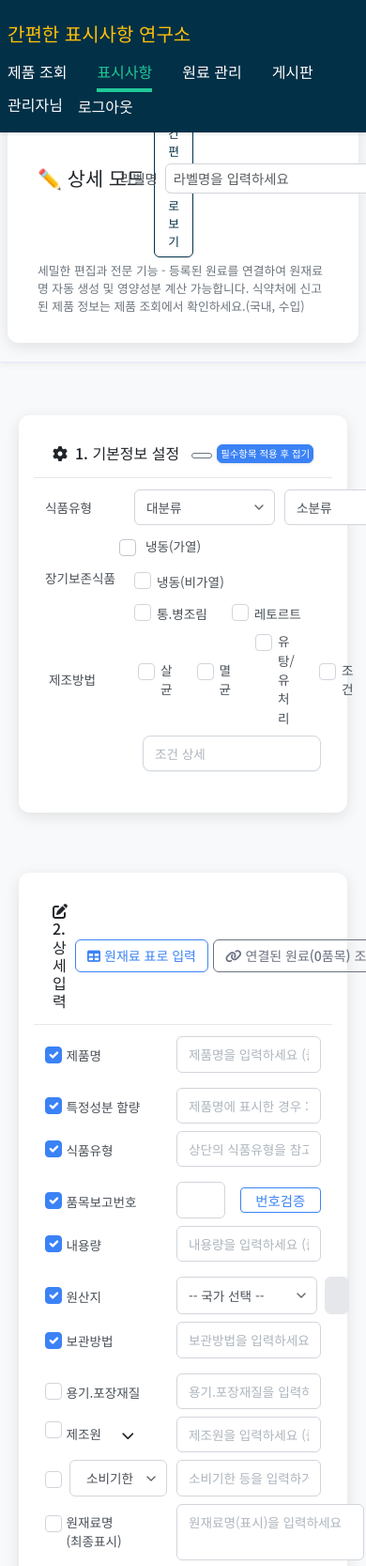
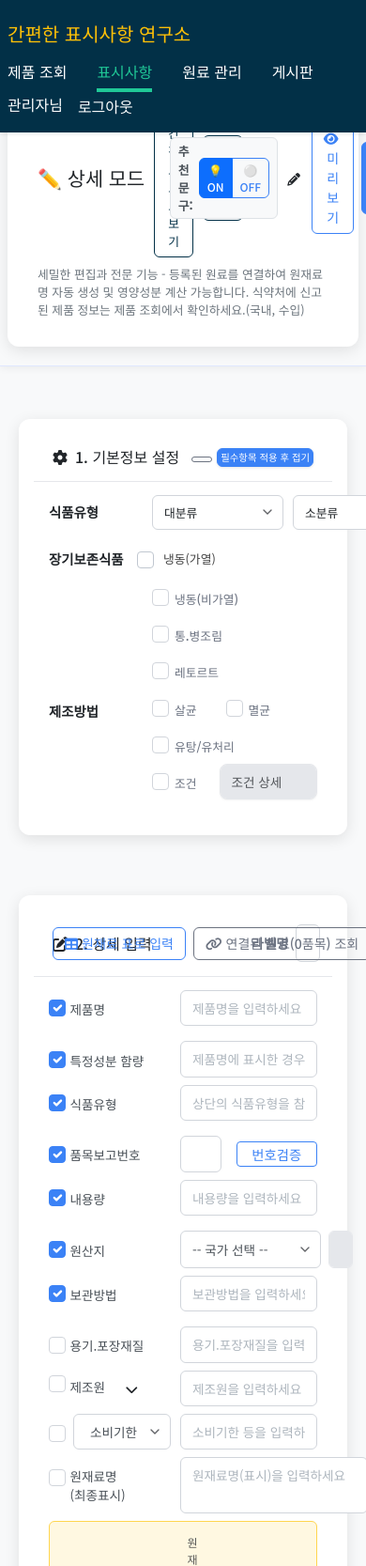
Before and after one commit to labeldata/labeldata, a Django app: page /label/label/create/ in a window 390 px wide. Shown: the top 1667 px of the page at 94% size. Run offline with Django 5.2, Linux system fonts and the light colour scheme; the visitor is signed in with stand-in values (Sample User, id 1); data that the repository does not hold is empty; some libraries are stand-ins or nearby versions.

Commit message:
상세모드 추천문구 ON/OFF 버튼 추가 및 필드 배치 조정 - 헤더) 버튼 순서 변경(리스트 왼쪽으로 배치, 추천문구 ON/OFF 토글 버튼 추가) - 기본정보) 식품유형 버튼 문구 수정(자동 입력 → 클릭 입력) - 기본정보) 필드 간격 조정, 조건 항목 위치 변경 및 Bootstrap 반응형 그리드로 변경 - 상세입력) 라벨명 필드를 헤더에서 상세입력 섹션으로 이동 - 코드 정리) 중복된 DOMContentLoaded 이벤트 리스너 통합

```diff
--- a/v1/static/js/label/phrase_autocomplete.js
+++ b/v1/static/js/label/phrase_autocomplete.js
@@ -216,6 +216,11 @@
     }
 
     async showRecommendations(fieldName, targetElement) {
+        // 토글 상태 확인 - 비활성화되어 있으면 추천 창 표시하지 않음
+        if (typeof window.recommendationsEnabled !== 'undefined' && !window.recommendationsEnabled) {
+            return;
+        }
+
         // 기존 추천 박스 제거
         this.hideRecommendations();
 
--- a/v1/templates/label/label_creation.html
+++ b/v1/templates/label/label_creation.html
@@ -25,10 +25,9 @@
   <div class="container">
     <div class="card modern-card" style="margin-bottom: 0;">
       <div class="card-body" style="padding: 0.875rem 1rem;">
-        <div class="d-flex flex-column" style="gap: 4px;">
-          <!-- 1줄: 3개 영역 분할 -->
+        <!-- 1줄: 타이틀 + 버튼들 -->
         <div class="d-flex align-items-center justify-content-between" style="gap: 10px;">
-            <!-- 왼쪽: 타이틀 + 간편모드 보기 -->
+          <!-- 왼쪽: 타이틀 + 간편모드 보기 + 리스트 -->
           <div class="d-flex align-items-center" style="gap: 10px;">
             <h2 class="mb-0" style="flex-shrink:0; font-size: 1.3rem;">
               ✏️ 상세 모드
@@ -36,28 +35,24 @@
             <button type="button" class="btn btn-outline-secondary btn-sm" onclick="switchToHome();" title="간편 모드로 전환">
               📋 간편 모드로 보기
             </button>
+            <button type="button" class="btn btn-outline-secondary btn-sm" onclick="window.location.href='{% url 'label:my_label_list' %}'" title="표시사항 리스트로 돌아가기">
+              <i class="fas fa-list me-1"></i>리스트
+            </button>
           </div>
 
-            <!-- 중간: 라벨명 + 리스트 보기 -->
-            <div class="d-flex align-items-center" style="gap: 10px;">
-              <div style="display:flex; align-items:center;">
-                <label for="my_label_name_top" class="mb-0"
-                  style="font-size:0.9rem; font-weight:500; color:#495057; margin-right:8px; white-space:nowrap;">
-                  라벨명
+          <!-- 중간: 추천문구 토글 -->
+          <div class="d-flex align-items-center" style="gap: 6px; padding: 4px 8px; background: #f8f9fa; border-radius: 6px; border: 1px solid #dee2e6;">
+            <span style="font-size: 0.8rem; font-weight: 600; color: #495057;">추천문구:</span>
+            <div class="btn-group btn-group-sm" role="group" aria-label="Recommendation toggle">
+              <input type="radio" class="btn-check" name="recommendMode" id="recommendOn" autocomplete="off" checked>
+              <label class="btn btn-outline-primary" for="recommendOn" title="입력 시 추천문구 자동 표시" style="padding: 0.15rem 0.5rem; font-size: 0.75rem;">
+                💡 ON
               </label>
-                <input type="text" id="my_label_name_top" name="my_label_name_top"
-                       class="form-control auto-expand"
-                       placeholder="라벨명을 입력하세요"
-                       value="{{ label.my_label_name|default:'' }}"
-                       style="font-size:0.9rem; font-weight:500; color:#495057; width:250px; height:2rem; padding:4px 8px;"
-                       oninput="document.getElementById('my_label_name_hidden').value = this.value;">
+              <input type="radio" class="btn-check" name="recommendMode" id="recommendOff" autocomplete="off">
+              <label class="btn btn-outline-primary" for="recommendOff" title="추천문구 표시하지 않음" style="padding: 0.15rem 0.5rem; font-size: 0.75rem;">
+                ⚪ OFF
+              </label>
             </div>
-              <button type="button" class="btn btn-outline-cancel btn-sm"
-                      onclick="window.location.href='{% url 'label:my_label_list' %}'"
-                      title="표시사항 작성 리스트로 돌아가기"
-                      style="white-space: nowrap;">
-                <i class="fas fa-list me-1"></i>표시사항 리스트 보기
-              </button>
           </div>
 
           <!-- 오른쪽: 시간 + 미리보기 + 저장 -->
@@ -75,10 +70,9 @@
         </div>
 
         <!-- 2줄: 설명 (왼쪽 정렬) -->
-          <p class="mb-0" style="font-size: 0.8rem; color: #6c757d;">
+        <p class="mb-0" style="font-size: 0.8rem; color: #6c757d; margin-top: 0.5rem;">
           세밀한 편집과 전문 기능 - 등록된 원료를 연결하여 원재료명 자동 생성 및 영양성분 계산 가능합니다. 식약처에 신고된 제품 정보는 제품 조회에서 확인하세요.(국내, 수입)
         </p>
-        </div>
       </div>
     </div>
   </div>
@@ -104,14 +98,16 @@
         <button type="button" class="btn btn-outline-primary btn-sm modern-button" id="expandStep1Btn" style="display:none;">펼치기</button>
       </div>
     </div>
-    <div class="card-body" id="step1-body" style="padding: 0.75rem;">
+    <div class="card-body" id="step1-body" style="padding: 0.875rem 1rem;">
       <div id="food-type-section" class="mb-2">
-        <div class="row" style="gap:0;">
-          <div class="col-md-6" style="padding-right:16px;">
-            <div class="d-flex align-items-center mb-2 flex-nowrap">
-              <div class="form-label mb-0" style="font-size:0.9rem; font-weight:bold; min-width:90px;">식품유형</div>
-              <div class="d-flex flex-nowrap input-container-modern" style="gap:10px; width:100%; min-width:0;">
-                <select id="food_group" name="food_group" class="form-control modern-select" style="width:45%; min-width:150px;">
+        <div class="row g-3">
+          <!-- 왼쪽 컬럼: 식품유형, 장기보존식품 -->
+          <div class="col-12 col-lg-6">
+            <!-- 식품유형 -->
+            <div class="d-flex align-items-center mb-3">
+              <div class="form-label mb-0" style="font-size:0.9rem; font-weight:bold; width:110px; flex-shrink:0;">식품유형</div>
+              <div class="d-flex" style="gap:10px; flex:1; min-width:0;">
+                <select id="food_group" name="food_group" class="form-control modern-select" style="flex:1; min-width:140px;">
                   <option value="">대분류</option>
                   {% for group in food_groups %}
                   <option value="{{ group }}" {% if label.food_group == group %}selected{% endif %}>{{ group }}</option>
@@ -120,7 +116,7 @@
                   <option value="혼합제제" {% if label.food_group == "혼합제제" %}selected{% endif %}>혼합제제</option>
                   <option value="농수축산물" {% if label.food_group == "농수축산물" %}selected{% endif %}>농수축산물</option>
                 </select>
-                <select id="food_type" name="food_type" class="form-control modern-select" style="width:45%; min-width:150px;">
+                <select id="food_type" name="food_type" class="form-control modern-select" style="flex:1; min-width:140px;">
                   <option value="">소분류</option>
                   {% for type in food_types %}
                   <option value="{{ type.food_type }}"
@@ -132,9 +128,11 @@
                 </select>
               </div>
             </div>
-            <div class="d-flex align-items-center mb-2 flex-nowrap">
-              <div class="form-label mb-0" style="font-size:0.9rem; font-weight:bold; min-width:90px;">장기보존식품</div>
-              <div class="d-flex flex-wrap align-items-center modern-checkbox-group" style="gap:10px;">
+
+            <!-- 장기보존식품 -->
+            <div class="d-flex align-items-start">
+              <div class="form-label mb-0" style="font-size:0.9rem; font-weight:bold; width:110px; flex-shrink:0; padding-top:4px;">장기보존식품</div>
+              <div class="d-flex flex-wrap" style="gap:15px; flex:1; min-width:0;">
                 <div class="form-check modern-form-check" style="margin:0;">
                   <input type="checkbox" id="chk_frozen_heated" name="preservation_type" value="frozen_heated" class="form-check-input modern-checkbox grp-long-shelf" {% if form.preservation_type.value == "frozen_heated" %}checked{% endif %}>
                   <label for="chk_frozen_heated" class="form-check-label modern-label" style="font-size:0.8rem;">냉동(가열)</label>
@@ -154,10 +152,13 @@
               </div>
             </div>
           </div>
-          <div class="col-md-6" style="padding-left:16px;">
-            <div class="d-flex align-items-center mb-2 flex-nowrap">
-              <div class="form-label mb-0" style="font-size:0.9rem; font-weight:bold; min-width:90px;">제조방법</div>
-              <div class="d-flex flex-nowrap align-items-center" style="gap:10px; width:100%; min-width:0;">
+
+          <!-- 오른쪽 컬럼: 제조방법, 조건 -->
+          <div class="col-12 col-lg-6">
+            <!-- 제조방법 -->
+            <div class="d-flex align-items-start mb-2">
+              <div class="form-label mb-0" style="font-size:0.9rem; font-weight:bold; width:110px; flex-shrink:0; padding-top:4px;">제조방법</div>
+              <div class="d-flex flex-wrap align-items-center" style="gap:15px; flex:1; min-width:0;">
                 <div class="form-check" style="margin:0;">
                   <input type="checkbox" id="chk_sanitized" name="processing_method" value="sanitized" class="form-check-input grp-sterilization" {% if form.processing_method.value == "sanitized" %}checked{% endif %}>
                   <label for="chk_sanitized" class="form-check-label" style="font-size:0.8rem;">살균</label>
@@ -170,20 +171,25 @@
                   <input type="checkbox" id="chk_yutang" name="processing_method" value="yutang" class="form-check-input grp-sterilization" {% if form.processing_method.value == "yutang" %}checked{% endif %}>
                   <label for="chk_yutang" class="form-check-label" style="font-size:0.8rem;">유탕/유처리</label>
                 </div>
-                <div class="form-check" style="margin:0;">
+              </div>
+            </div>
+
+            <!-- 조건 + 조건상세 -->
+            <div class="d-flex align-items-center">
+              <div style="width:110px; flex-shrink:0;"></div>
+              <div class="d-flex align-items-center" style="gap:8px; flex:1; min-width:0;">
+                <div class="form-check" style="margin:0; white-space:nowrap;">
                   <input type="checkbox" id="chk_sterilization_other" name="chk_sterilization_other" class="form-check-input" {% if form.processing_condition.value %}checked{% endif %}>
                   <label for="chk_sterilization_other" class="form-check-label" style="font-size:0.8rem;">조건</label>
                 </div>
-              </div>
-            </div>
-            <div class="d-flex align-items-center mb-2 flex-nowrap input-container-modern">
-              <div class="form-label mb-0" style="font-size:0.9rem; font-weight:bold; min-width:90px; visibility:hidden;">조건상세</div>
-              <input type="text" name="processing_condition" class="form-control modern-input"
+                <input type="text" name="processing_condition" id="processing_condition_input" class="form-control modern-input"
                   placeholder="조건 상세"
-                style="width:320px; min-width:180px; max-width:100%; flex-shrink:1; white-space:nowrap; overflow:hidden;"
+                  style="flex:1; min-width:0; font-size:0.85rem;"
                   value="{{ form.processing_condition.value|default:'' }}"
+                  {% if not form.processing_condition.value %}disabled{% endif %}
                   onclick="if(window.basicRecommendationSystem) { window.basicRecommendationSystem.showRecommendations('processing_condition', this); }"
                   onfocus="if(window.basicRecommendationSystem) { window.basicRecommendationSystem.showRecommendations('processing_condition', this); }">
+              </div>
             </div>
           </div>
         </div>
@@ -196,10 +202,19 @@
 <div class="container" id="step2-card" style="margin-top: 1.5rem; margin-bottom: 2rem;">
   <div class="card modern-card">
     <div class="card-header d-flex justify-content-between align-items-center">
-      <h5 class="card-title mb-0">
+      <div class="d-flex align-items-center" style="gap: 1rem; flex: 1; min-width: 0;">
+        <h5 class="card-title mb-0" style="white-space: nowrap;">
           <i class="fas fa-edit me-2"></i>2. 상세 입력
         </h5>
-      <div class="card-actions d-flex align-items-center" style="gap: 5px;">
+        <div class="d-flex align-items-center" style="gap: 8px; flex: 1; min-width: 0; margin-left: 90px;">
+          <label for="my_label_name" class="mb-0" style="font-size: 0.9rem; font-weight: 600; white-space: nowrap;">라벨명</label>
+          <input type="text" name="my_label_name" id="my_label_name" class="form-control" form="labelForm"
+                 placeholder="라벨명을 입력하세요"
+                 value="{{ label.my_label_name|default:'' }}"
+                 style="font-size: 0.9rem; max-width: 400px; flex: 1;">
+        </div>
+      </div>
+      <div class="card-actions d-flex align-items-center" style="gap: 0.5rem;">
         <button type="button" class="btn btn-outline-primary" onclick="handleIngredientPopup()" title="원재료 표로 입력" style="font-size: 0.875rem; padding: 0.375rem 0.75rem; white-space: nowrap;">
           <i class="fas fa-table me-1"></i>원재료 표로 입력
         </button>
@@ -208,13 +223,11 @@
         </button>
       </div>
     </div>
-    <div class="card-body" style="padding: 0.75rem;">
+    <div class="card-body" style="padding: 0.875rem 1rem;">
       <div class="layout-container">
         <div class="left-panel">
           <form method="post" id="labelForm">
             {% csrf_token %}
-            <!-- 라벨명 필드를 실제 폼 필드로 포함 - name 속성 확인 -->
-            <input type="hidden" name="my_label_name" id="my_label_name_hidden" value="{{ label.my_label_name|default:'' }}">
             <!-- 품목보고번호 검증 상태 hidden input -->
             <input type="hidden" name="report_no_verify_YN" id="report_no_verify_YN" value="{{ label.report_no_verify_YN|default:'N' }}">
             <input type="hidden" id="hidden_food_group" name="food_group" value="{{ label.food_group }}">
@@ -917,8 +930,83 @@
 
 <!-- 기존 알레르기 데이터 로드 -->
 <script>
-// 페이지 로드 시 기존 알레르기 데이터 적용
+// 국가 목록을 JavaScript에서 사용할 수 있도록 전역 변수로 설정 (볼드 처리용)
+window.countryListForBold = [
+    {% for c in country_list %}
+    "{{ c.country_name_ko|escapejs }}"{% if not forloop.last %},{% endif %}
+    {% endfor %}
+];
+
+// 간편/상세 모드 전환 로깅
+function logModeSwitch() {
+    const labelId = '{{ label.my_label_id|default:"" }}';
+    if (!labelId) return;
+
+    fetch('/label/log-mode-switch/', {
+        method: 'POST',
+        headers: {
+            'Content-Type': 'application/json',
+            'X-CSRFToken': getCookie('csrftoken')
+        },
+        body: JSON.stringify({ label_id: labelId })
+    }).catch(err => console.warn('모드 전환 로깅 실패:', err));
+}
+
+// CSRF 토큰 가져오기
+function getCookie(name) {
+    let cookieValue = null;
+    if (document.cookie && document.cookie !== '') {
+        const cookies = document.cookie.split(';');
+        for (let i = 0; i < cookies.length; i++) {
+            const cookie = cookies[i].trim();
+            if (cookie.substring(0, name.length + 1) === (name + '=')) {
+                cookieValue = decodeURIComponent(cookie.substring(name.length + 1));
+                break;
+            }
+        }
+    }
+    return cookieValue;
+}
+
+// 헤더 높이에 맞춰 여백 동적 조정 및 통합 초기화
 document.addEventListener('DOMContentLoaded', function() {
+    // 1. 조건 체크박스 선택 시 조건상세 필드 활성화/비활성화
+    const conditionCheckbox = document.getElementById('chk_sterilization_other');
+    const conditionInput = document.getElementById('processing_condition_input');
+
+    if (conditionCheckbox && conditionInput) {
+        conditionCheckbox.addEventListener('change', function() {
+            if (this.checked) {
+                conditionInput.disabled = false;
+                conditionInput.focus();
+            } else {
+                conditionInput.disabled = true;
+                conditionInput.value = '';
+            }
+        });
+    }
+
+    // 2. 헤더 높이 동적 조정
+    const header = document.getElementById('labelCreationHeader');
+    const spacer = document.getElementById('headerSpacer');
+
+    if (header && spacer) {
+        // 헤더의 실제 높이 계산
+        const headerHeight = header.offsetHeight;
+        // 여백을 헤더 높이 + 여유 공간(20px)으로 설정
+        spacer.style.height = (headerHeight + 20) + 'px';
+
+        // 윈도우 리사이즈 시에도 재계산
+        window.addEventListener('resize', function() {
+            const newHeaderHeight = header.offsetHeight;
+            spacer.style.height = (newHeaderHeight + 20) + 'px';
+        });
+    }
+
+    // 3. 추천문구 토글 상태 초기화
+    initRecommendationToggle();
+
+    // 4. 기존 알레르기 데이터 로드
     {% if label and label.allergens %}
     // 저장된 알레르기 데이터 로드
     const savedAllergens = "{{ label.allergens|escapejs }}";
@@ -958,65 +1046,43 @@
     }
     {% endif %}
 });
-</script>
 
-<script>
-// 국가 목록을 JavaScript에서 사용할 수 있도록 전역 변수로 설정 (볼드 처리용)
-window.countryListForBold = [
-    {% for c in country_list %}
-    "{{ c.country_name_ko|escapejs }}"{% if not forloop.last %},{% endif %}
-    {% endfor %}
-];
+// 추천문구 라디오 버튼 토글 기능
+window.recommendationsEnabled = true; // 전역 변수로 선언 (기본값: 활성화)
 
-// 간편/상세 모드 전환 로깅
-function logModeSwitch() {
-    const labelId = '{{ label.my_label_id|default:"" }}';
-    if (!labelId) return;
-
-    fetch('/label/log-mode-switch/', {
-        method: 'POST',
-        headers: {
-            'Content-Type': 'application/json',
-            'X-CSRFToken': getCookie('csrftoken')
-        },
-        body: JSON.stringify({ label_id: labelId })
-    }).catch(err => console.warn('모드 전환 로깅 실패:', err));
+function initRecommendationToggle() {
+    // localStorage에서 설정 불러오기
+    const saved = localStorage.getItem('labeldata_recommendations_enabled');
+    if (saved !== null) {
+        window.recommendationsEnabled = saved === 'true';
     }
 
-// CSRF 토큰 가져오기
-function getCookie(name) {
-    let cookieValue = null;
-    if (document.cookie && document.cookie !== '') {
-        const cookies = document.cookie.split(';');
-        for (let i = 0; i < cookies.length; i++) {
-            const cookie = cookies[i].trim();
-            if (cookie.substring(0, name.length + 1) === (name + '=')) {
-                cookieValue = decodeURIComponent(cookie.substring(name.length + 1));
-                break;
+    // 라디오 버튼 상태 설정
+    if (window.recommendationsEnabled) {
+        document.getElementById('recommendOn').checked = true;
+    } else {
+        document.getElementById('recommendOff').checked = true;
+    }
+
+    // 라디오 버튼 이벤트 리스너 추가
+    document.getElementById('recommendOn').addEventListener('change', function() {
+        if (this.checked) {
+            window.recommendationsEnabled = true;
+            localStorage.setItem('labeldata_recommendations_enabled', 'true');
+        }
+    });
+
+    document.getElementById('recommendOff').addEventListener('change', function() {
+        if (this.checked) {
+            window.recommendationsEnabled = false;
+            localStorage.setItem('labeldata_recommendations_enabled', 'false');
+            // 현재 열린 추천 창이 있으면 닫기
+            if (window.basicRecommendationSystem) {
+                window.basicRecommendationSystem.hideRecommendations();
             }
         }
-    }
-    return cookieValue;
-}
-
-// 헤더 높이에 맞춰 여백 동적 조정
-document.addEventListener('DOMContentLoaded', function() {
-    const header = document.getElementById('labelCreationHeader');
-    const spacer = document.getElementById('headerSpacer');
-
-    if (header && spacer) {
-        // 헤더의 실제 높이 계산
-        const headerHeight = header.offsetHeight;
-        // 여백을 헤더 높이 + 여유 공간(20px)으로 설정
-        spacer.style.height = (headerHeight + 20) + 'px';
-
-        // 윈도우 리사이즈 시에도 재계산
-        window.addEventListener('resize', function() {
-            const newHeaderHeight = header.offsetHeight;
-            spacer.style.height = (newHeaderHeight + 20) + 'px';
     });
 }
-});
 </script>
 
 {% endblock %}
```
Also changed, not shown: v1/static/js/label/label_creation.js. Lines whose indentation alone changed are shown as unchanged.
